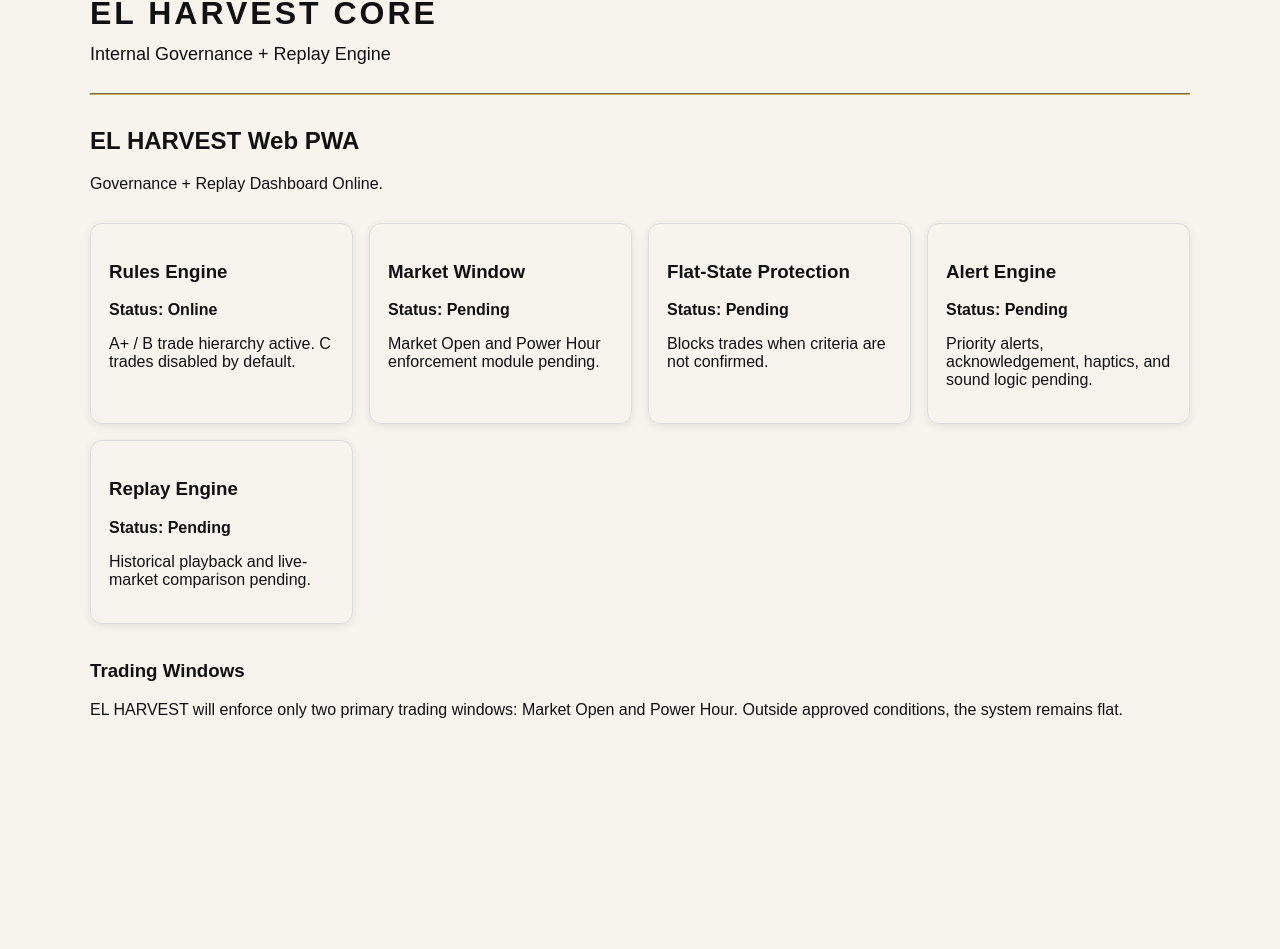
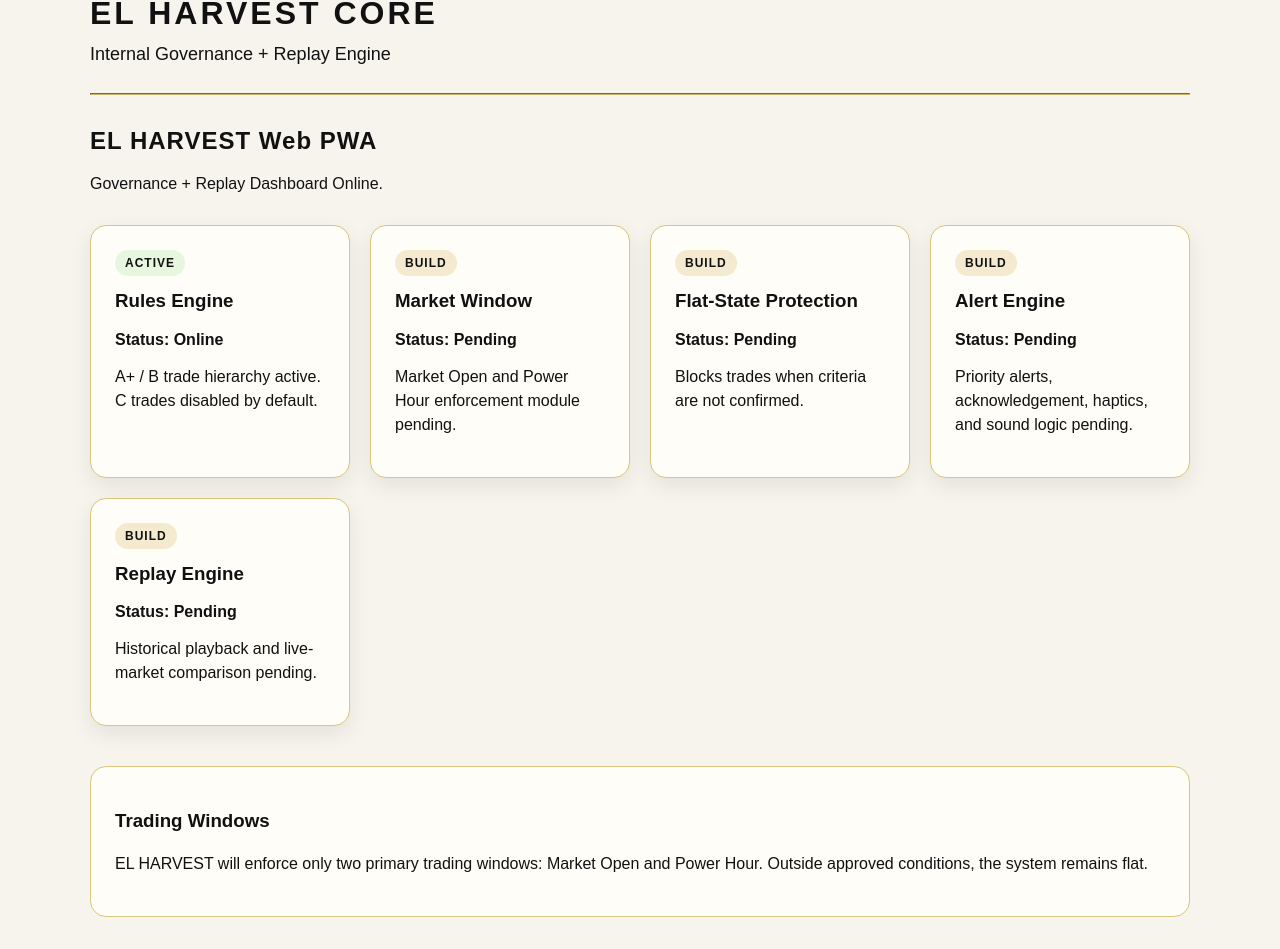
Before and after one commit to 1anointedradio-maker/elharvest-web, a Next.js app: page / in a window 1280 px wide. Shown: the part 259-1208 px from the top of the page. Before the commit the page ends 1026 px from the top, so only its background shows below. Built offline with nearby package versions, Linux system fonts and the light colour scheme.

Commit message:
Update page.jsx

```diff
--- a/app/page.jsx
+++ b/app/page.jsx
@@ -3,67 +3,95 @@ export default function Home() {
     {
       title: "Rules Engine",
       status: "Online",
+      badge: "ACTIVE",
       detail: "A+ / B trade hierarchy active. C trades disabled by default.",
     },
     {
       title: "Market Window",
       status: "Pending",
+      badge: "BUILD",
       detail: "Market Open and Power Hour enforcement module pending.",
     },
     {
       title: "Flat-State Protection",
       status: "Pending",
+      badge: "BUILD",
       detail: "Blocks trades when criteria are not confirmed.",
     },
     {
       title: "Alert Engine",
       status: "Pending",
+      badge: "BUILD",
       detail: "Priority alerts, acknowledgement, haptics, and sound logic pending.",
     },
     {
       title: "Replay Engine",
       status: "Pending",
+      badge: "BUILD",
       detail: "Historical playback and live-market comparison pending.",
     },
   ];
 
   return (
     <main>
-      <h2>EL HARVEST Web PWA</h2>
+      <h2 style={{ letterSpacing: "1px" }}>EL HARVEST Web PWA</h2>
       <p>Governance + Replay Dashboard Online.</p>
 
       <section
         style={{
           display: "grid",
-          gridTemplateColumns: "repeat(auto-fit, minmax(220px, 1fr))",
-          gap: "16px",
-          marginTop: "30px",
+          gridTemplateColumns: "repeat(auto-fit, minmax(240px, 1fr))",
+          gap: "20px",
+          marginTop: "32px",
         }}
       >
         {cards.map((card) => (
           <div
             key={card.title}
             style={{
-              border: "1px solid #ddd",
-              borderRadius: "12px",
-              padding: "18px",
-              boxShadow: "0 2px 8px rgba(0,0,0,0.08)",
+              background: "#fffdf7",
+              border: "1px solid #d9c77b",
+              borderRadius: "16px",
+              padding: "24px",
+              boxShadow: "0 8px 22px rgba(0,0,0,0.08)",
             }}
           >
-            <h3>{card.title}</h3>
+            <div
+              style={{
+                display: "inline-block",
+                fontSize: "12px",
+                fontWeight: "bold",
+                letterSpacing: "1px",
+                padding: "6px 10px",
+                borderRadius: "999px",
+                background: card.badge === "ACTIVE" ? "#e7f7df" : "#f3ead0",
+                marginBottom: "14px",
+              }}
+            >
+              {card.badge}
+            </div>
+
+            <h3 style={{ marginTop: 0 }}>{card.title}</h3>
             <strong>Status: {card.status}</strong>
-            <p>{card.detail}</p>
+            <p style={{ lineHeight: "1.5" }}>{card.detail}</p>
           </div>
         ))}
       </section>
 
-      <section style={{ marginTop: "36px" }}>
+      <section
+        style={{
+          marginTop: "40px",
+          background: "#fffdf7",
+          border: "1px solid #d9c77b",
+          borderRadius: "16px",
+          padding: "24px",
+        }}
+      >
         <h3>Trading Windows</h3>
-        <p>
+        <p style={{ lineHeight: "1.6" }}>
           EL HARVEST will enforce only two primary trading windows: Market Open
           and Power Hour. Outside approved conditions, the system remains flat.
         </p>
-
       </section>
     </main>
   );
```
